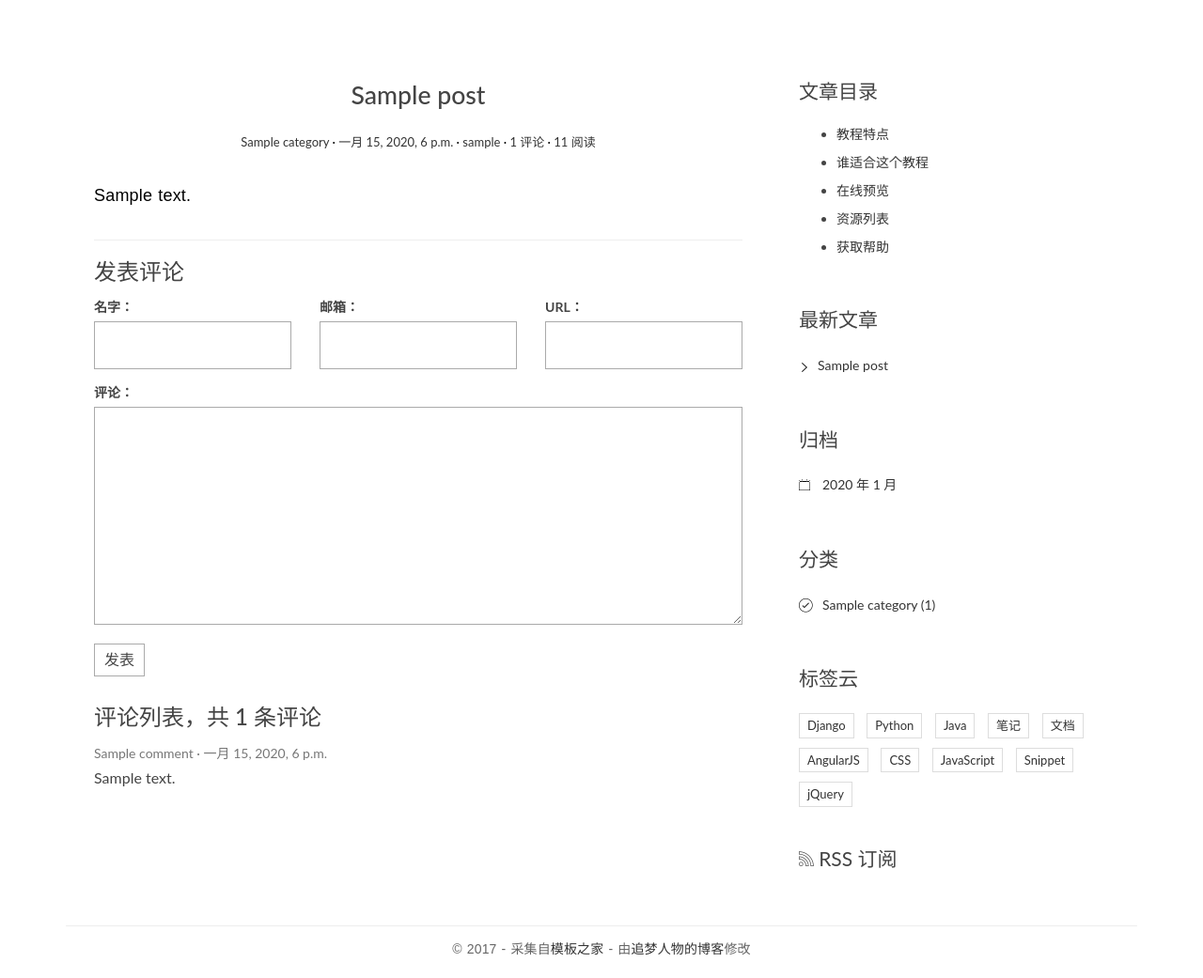
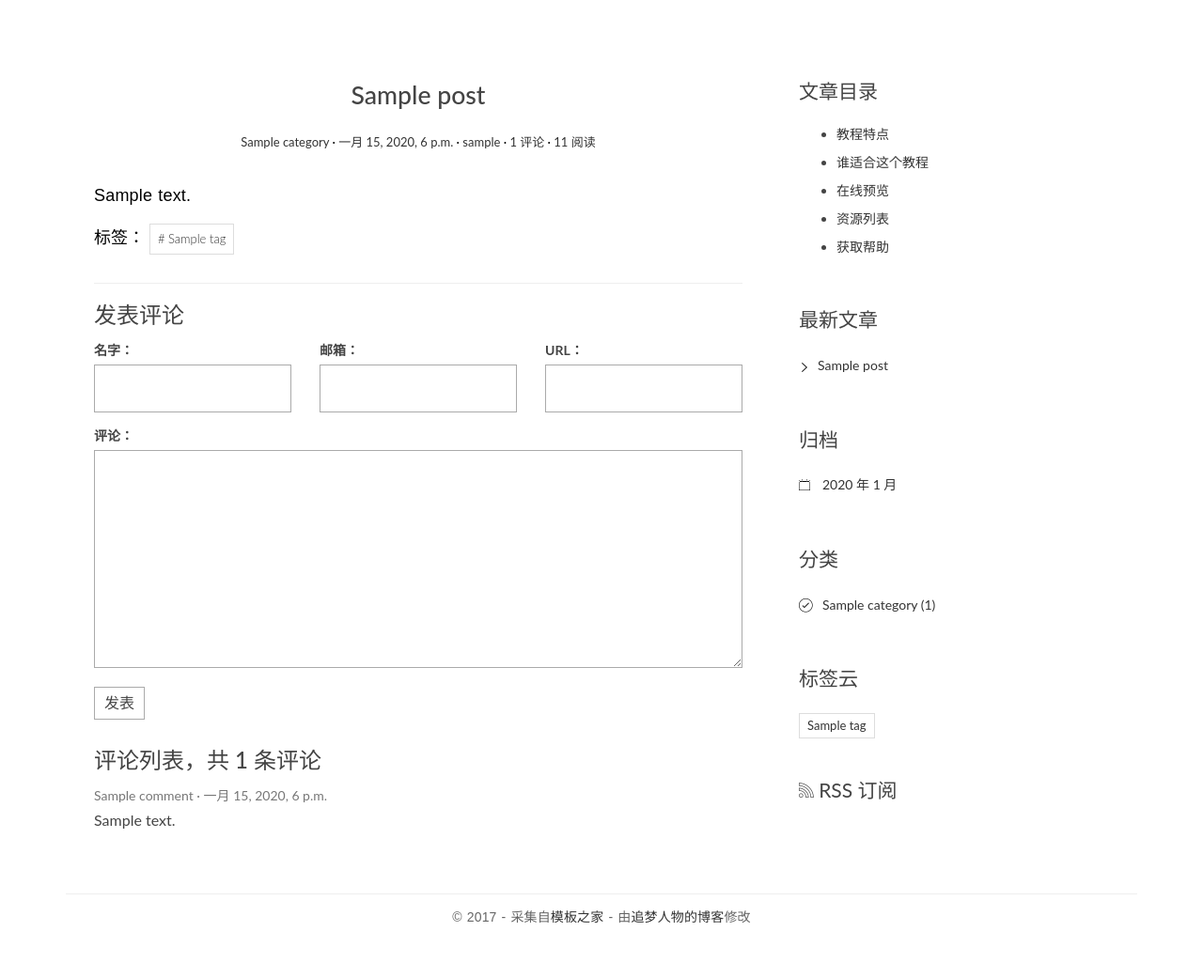
Before and after one commit to lushilong/appproject, a Django app: page /post/1/ in a window 1280 px wide. Shown: the part 91-1132 px from the top of the page at 94% size. After the commit the page ends 1074 px from the top, so only its background shows below. Run offline with Django 3.2, Linux system fonts and the light colour scheme; tables that the repository leaves empty hold one stand-in row (values such as "Sample post"); some libraries are stand-ins or nearby versions.

Commit message:
add tags

```diff
--- a/blog/templatetags/blog_tags.py
+++ b/blog/templatetags/blog_tags.py
@@ -3,7 +3,7 @@
 #
 from django import template
 from django.db.models.aggregates import Count
-from blog.models import Post, Category
+from blog.models import Post, Category, Tag
 
 
 register = template.Library()
@@ -23,3 +23,9 @@ def archives():
 def get_categories():
     return Category.objects.annotate(
         num_posts=Count('post')).filter(num_posts__gt=0)
+
+
+@register.simple_tag
+def get_tags():
+    return Tag.objects.annotate(
+        num_posts=Count('post')).filter(num_posts__gt=0)
--- a/blog/urls.py
+++ b/blog/urls.py
@@ -27,4 +27,9 @@ urlpatterns = [
         views.CategoryView.as_view(),
         name='category'
     ),
+    url(
+        r'^tag/(?P<pk>[0-9]+)/$',
+        views.TagView.as_view(),
+        name='tag'
+    ),
 ]
--- a/blog/views.py
+++ b/blog/views.py
@@ -6,7 +6,7 @@ from django.shortcuts import get_object_or_404
 from django.views.generic import ListView, DetailView
 
 from comments.forms import CommentForm
-from .models import Post, Category
+from .models import Post, Category, Tag
 
 
 class IndexView(ListView):
@@ -193,3 +193,9 @@ class CategoryView(IndexView):
     def get_queryset(self):
         cate = get_object_or_404(Category, pk=self.kwargs.get('pk'))
         return super(CategoryView, self).get_queryset().filter(category=cate)
+
+
+class TagView(IndexView):
+    def get_queryset(self):
+        tag = get_object_or_404(Tag, pk=self.kwargs.get('pk'))
+        return super(TagView, self).get_queryset().filter(tags=tag)
--- a/templates/base.html
+++ b/templates/base.html
@@ -120,37 +120,15 @@
 
                 <div class="widget widget-tag-cloud">
                     <h3 class="widget-title">标签云</h3>
+                    {% get_tags as tag_list %}
                     <ul>
+                        {% for tag in tag_list %}
                         <li>
-                            <a href="#">Django</a>
+                            <a href="{% url 'blog:tag' tag.pk %}">{{ tag.name }}</a>
                         </li>
-                        <li>
-                            <a href="#">Python</a>
-                        </li>
-                        <li>
-                            <a href="#">Java</a>
-                        </li>
-                        <li>
-                            <a href="#">笔记</a>
-                        </li>
-                        <li>
-                            <a href="#">文档</a>
-                        </li>
-                        <li>
-                            <a href="#">AngularJS</a>
-                        </li>
-                        <li>
-                            <a href="#">CSS</a>
-                        </li>
-                        <li>
-                            <a href="#">JavaScript</a>
-                        </li>
-                        <li>
-                            <a href="#">Snippet</a>
-                        </li>
-                        <li>
-                            <a href="#">jQuery</a>
-                        </li>
+                        {% empty %}
+                        暂无标签
+                        {% endfor %}
                     </ul>
                 </div>
                 <div class="rss">
--- a/templates/blog/detail.html
+++ b/templates/blog/detail.html
@@ -14,6 +14,14 @@
         </header>
         <div class="entry-content clearfix">
             {{ post.body|safe }}
+            <div class="widget-tag-cloud">
+                <ul>
+                    标签：
+                    {% for tag in post.tags.all %}
+                        <li><a href="{% url 'blog:tag' tag.pk %}"># {{ tag.name }}</a></li>
+                    {% endfor %}
+                </ul>
+            </div>
         </div>
     </article>
     <section class="comment-area" id="comment-area">
```
